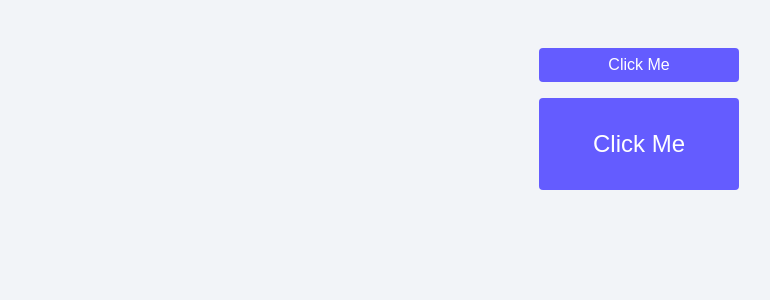
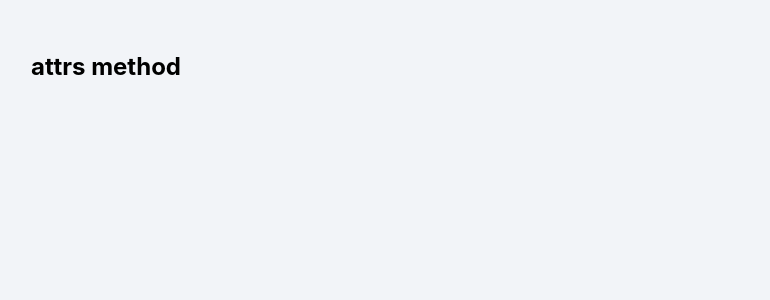
Before and after one commit to mendelssohnbach/styled-john-smilga, a React (Create React App) app: page / in a window 1280 px wide. Shown: the top 300 px of the page, without its empty margins (1-771 px from the left). Built offline with nearby package versions, Linux system fonts and the light colour scheme.

Commit message:
remove: lesson35 starting file.
https://gitmoji.dev/

```diff
--- a/src/App.js
+++ b/src/App.js
@@ -1,11 +1,7 @@
-import styled from 'styled-components/macro';
-import { DefaultButton } from './components/Buttons';
-
 function App() {
   return (
     <div style={{ padding: '2rem' }}>
-      <DefaultButton>click me</DefaultButton>
-      <DefaultButton large>click me</DefaultButton>
+      <h2>attrs method</h2>
     </div>
   );
 }
```
